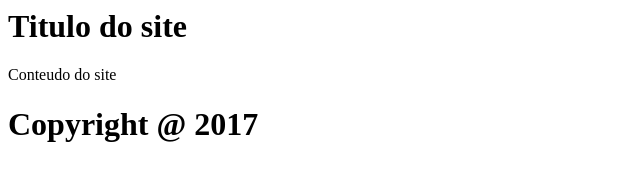
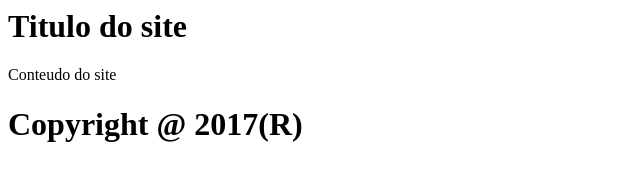
Before and after one commit to RepDX/rep1, a plain HTML site: page index.html in a window 1280 px wide. Shown: the full height of the page, 0-640 px from the left. Drawn offline with Linux system fonts and the light colour scheme.

Commit message:
simbolo de registrada

```diff
--- a/index.html
+++ b/index.html
@@ -7,6 +7,6 @@
 <div>
 	Conteudo do site
 </div>
-<h1>	Copyright @ 2017</h1>
+<h1>	Copyright @ 2017(R)</h1>
 </body>
 </html>
```
